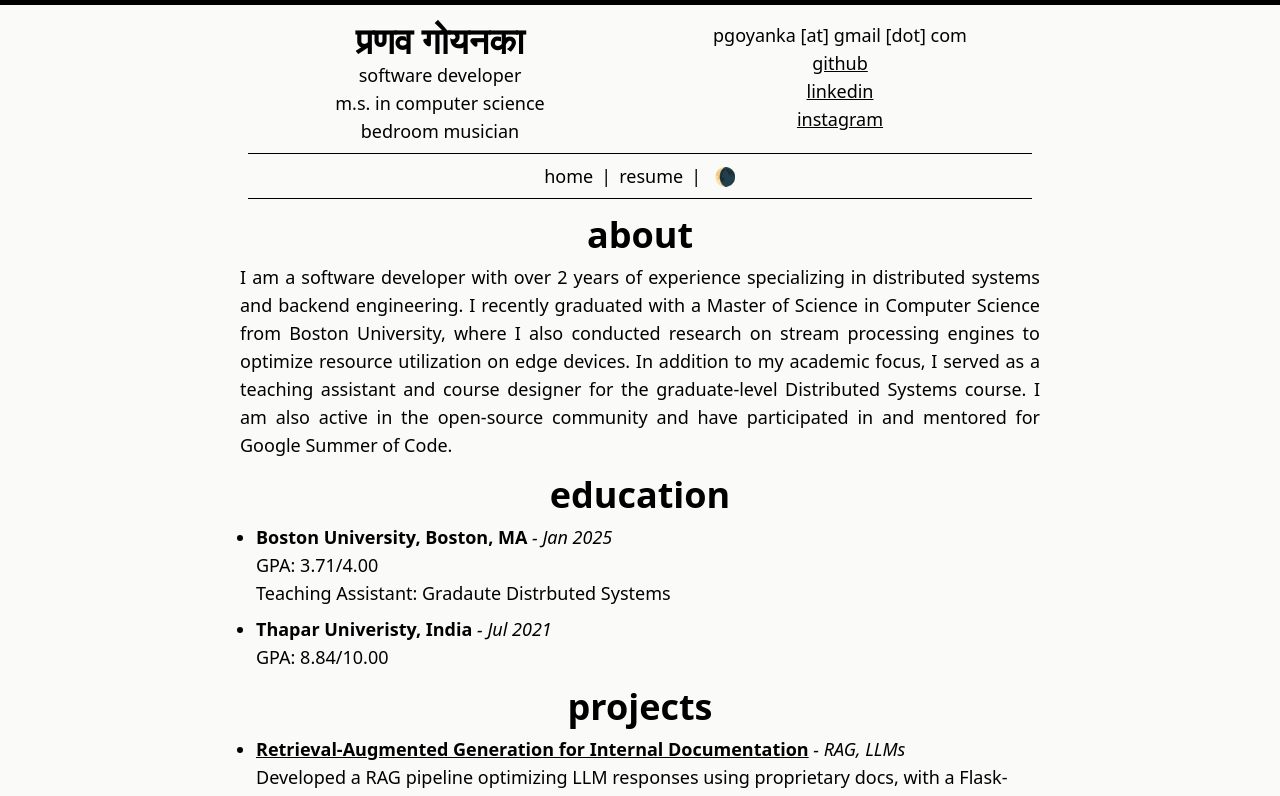
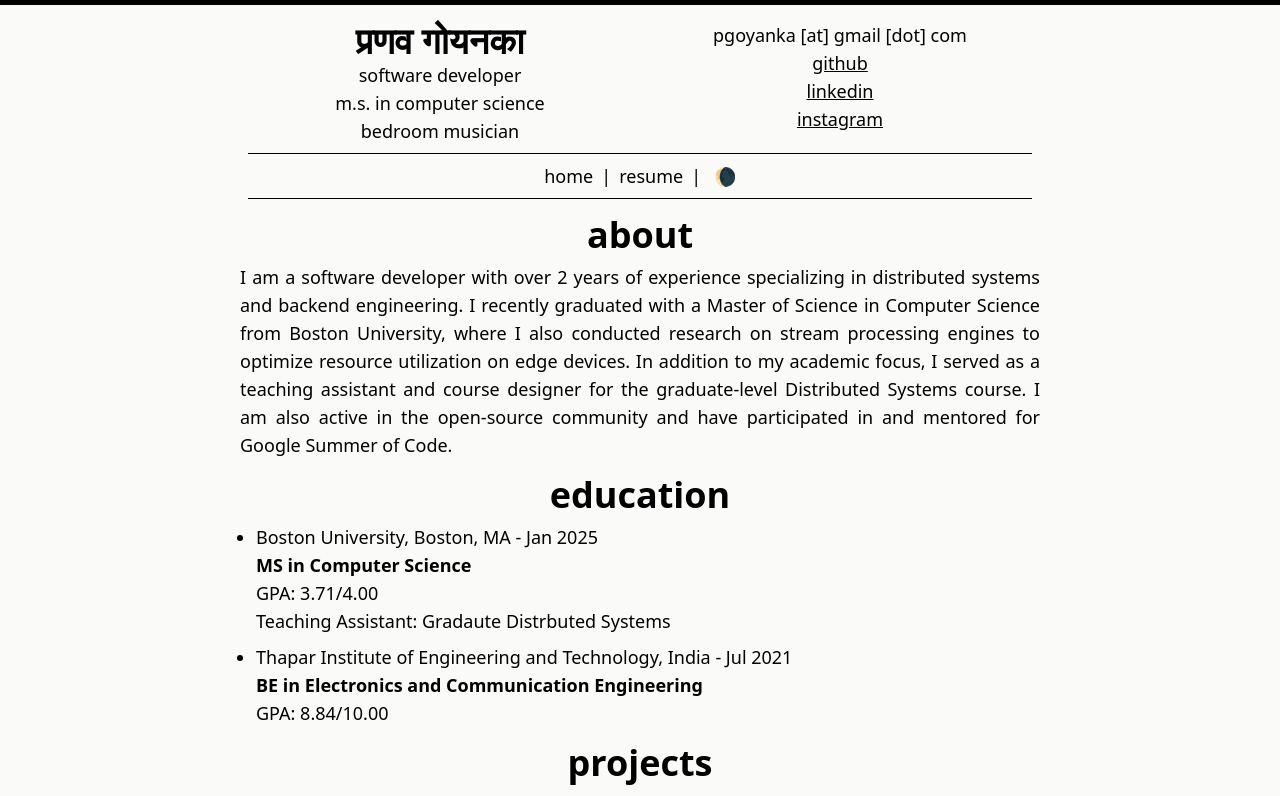
Before and after one commit to pranavgoyanka/pranavgoyanka.me, a React (Vite) app: page / in a window 1280 px wide. Shown: the top 796 px of the page. Built offline with nearby package versions, Linux system fonts and the light colour scheme.

Commit message:
Added degree to education

```diff
--- a/src/Components/Education.tsx
+++ b/src/Components/Education.tsx
@@ -7,10 +7,12 @@ const Education = () => {
     <ul className="ml-4 mt-2">
       {AllEducationData.map((education) => (
         <li className="mb-2 list-disc">
-          <span className="font-semibold">
+          <span className="font-medium">
           {education.school}
           </span>
-          <span className="italic font-thin"> - {education.end_date}</span>
+          <span className="font-thin"> - {education.end_date}</span>
+          <br />
+          <span className="font-semibold">{education.degree}</span>
           <br />
           <span className=" ">GPA: {education.gpa}</span>
           <br />
--- a/src/data/AllEducationData.tsx
+++ b/src/data/AllEducationData.tsx
@@ -1,13 +1,15 @@
 export const AllEducationData : AllEducationDataInterface[] = [
   {
     school: "Boston University, Boston, MA",
+    degree: "MS in Computer Science",
     start_date: "string",
     end_date: "Jan 2025",
     gpa: "3.71/4.00",
     description: "Teaching Assistant: Gradaute Distrbuted Systems",
   },
   {
-    school: "Thapar Univeristy, India",
+    school: "Thapar Institute of Engineering and Technology, India",
+    degree: "BE in Electronics and Communication Engineering",
     start_date: "string",
     end_date: "Jul 2021",
     gpa: "8.84/10.00",
@@ -18,6 +20,7 @@ export const AllEducationData : AllEducationDataInterface[] = [
 
 interface AllEducationDataInterface {
   school: string,
+  degree: string,
   start_date: string,
   end_date: string,
   gpa: string,
```
